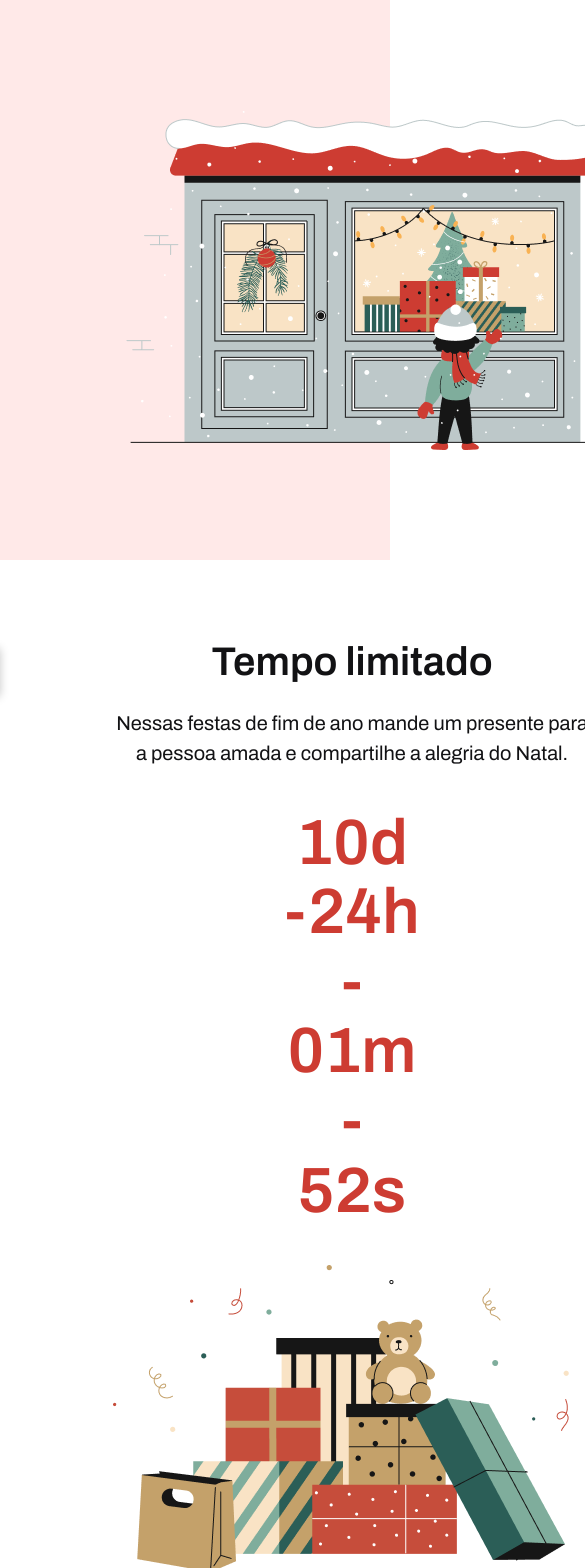
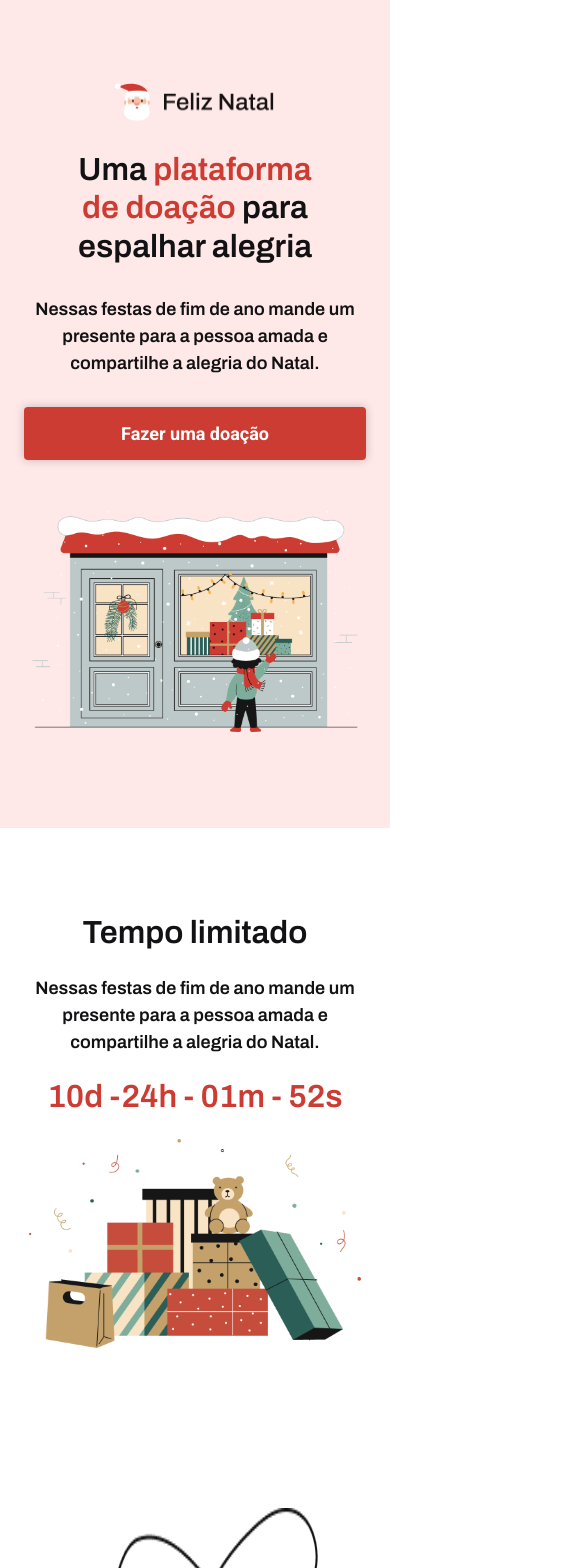
Before and after one commit to lucassalles-git/natalina2, a Vue app: page / in a window 390 px wide. Shown: the top 1568 px of the page, 585 px wide, since content can reach past the window. Built offline with nearby package versions, Linux system fonts and the light colour scheme.

Commit message:
Responsividade mobile, inicio e meio

```diff
--- a/src/components/Inicio.vue
+++ b/src/components/Inicio.vue
@@ -8,7 +8,7 @@
     <!-- insira as tags -->
     <section class="top">
         <div class="feliz-natal">
-            <img :src="palhaco" alt="">
+            <img class="logo" :src="palhaco" alt="">
 
             <h1>Uma <span>plataforma de doação</span> para espalhar alegria</h1>
 
@@ -49,18 +49,46 @@
 
     background-color: $background-color1;
 
+    @media (max-width: 440px) and (max-height: 956px) {
+        height: auto;
+        padding: 96px 24px;
+        flex-direction: column;
+        gap: 64px;
+        text-align: center;
+    }
+
     .feliz-natal {
         height: 351px;
-        width: 590px;
+        width: 570px;
         display: flex;
         flex-direction: column;
         align-items: baseline;
         justify-content: space-between;
 
+        @media (max-width: 440px) and (max-height: 956px) {
+            width: 100%;
+            align-items: center;
+            justify-content: center;
+            gap: 30px;
+        }
+
+        .logo {
+            @media (max-width: 440px) and (max-height: 956px) {
+                width: 160px;
+                height: 38px;
+            }
+        }
+
     }
 
     h1 {
-        @include font-style()
+        @include font-style();
+
+        @media (max-width: 440px) and (max-height: 956px) {
+            @include font-style($size: 32px, $lineHeight: 38.4px);
+
+            width: 240px;
+        }
     }
 
     span {
@@ -69,6 +97,12 @@
 
     p {
         @include font-style($weight: 400, $size: 24px, $lineHeight: 36px);
+
+        @media (max-width: 440px) and (max-height: 956px) {
+            @include font-style($size: 18px, $lineHeight: 27px);
+
+            width: 86vw;
+        }
     }
 
     button {
@@ -83,12 +117,23 @@
 
         @include font-style($font: "Roboto", $weight: 700, $size: 18px, $lineHeight: 21.09px, $color: #FFFFFF);
 
+        @media (max-width: 440px) and (max-height: 956px) {
+            width: 100%;
+            padding: 16px 32px;
+        }
 
     }
 
-    button:hover{
+    button:hover {
         transition: all 0.5s;
         background-color: #2B5E57;
     }
+
+    img {
+        @media (max-width: 440px) and (max-height: 956px) {
+            width: 326px;
+            height: 221.03px;
+        }
+    }
 }
 </style>
--- a/src/components/Meio.vue
+++ b/src/components/Meio.vue
@@ -13,11 +13,11 @@
                 </p>
             </div>
 
-            <p class="contador">10d -24h - 01m  - 52s</p>
+            <p class="contador">10d -24h - 01m - 52s</p>
 
-            <img :src="presentes" alt="">
+            <img class="presente" :src="presentes" alt="">
         </section>
-        <Fim/>
+        <Fim />
     </main>
 </template>
 
@@ -32,6 +32,10 @@
 
 main {
     padding: 0 352px;
+
+    @media (max-width: 440px) and (max-height: 956px) {
+        padding: 8px 0;
+    }
 }
 
 .tempo-limitado {
@@ -41,23 +45,59 @@
     align-items: center;
     gap: 40px;
 
-    div{
-        width: 477px;
+    @media (max-width: 440px) and (max-height: 956px) {
+        padding: 80px 24px;
+        align-items: center;
+        gap: 24px;
     }
 
-    .contador{
-        @include font-style($size: 64px, $lineHeight: 69.63px, $color: #CD3C32);
+    div {
+        width: 477px;
+
+        @media (max-width: 440px) and (max-height: 956px) {
+            width: 100%;
+            display: flex;
+            flex-direction: column;
+            align-items: center;
+        }
     }
 
     h2 {
         margin-bottom: 24px;
         @include font-style($lineHeight: 43.52px);
         text-align: center;
+
+        @media (max-width: 440px) and (max-height: 956px) {
+            @include font-style($size: 32px, $lineHeight: 34.82px);
+        }
     }
 
     p {
         @include font-style($weight: 400, $size: 20px, $lineHeight: 30px);
         text-align: center;
+
+        @media (max-width: 440px) and (max-height: 956px) {
+            @include font-style($size: 18px, $lineHeight: 27px);
+            width: 87vw;
+        }
+    }
+
+    .contador {
+        @include font-style($size: 64px, $lineHeight: 69.63px, $color: #CD3C32);
+
+        @media (max-width: 440px) and (max-height: 956px) {
+            @include font-style($size: 32px, $lineHeight: 34.82px, $color: #CD3C32);
+
+            width: 95vw;
+        }
+
+    }
+
+    .presente {
+        @media (max-width: 440px) and (max-height: 956px) {
+            width: 85vw;
+            height: 209.38px;
+        }
     }
 }
 </style>
```
